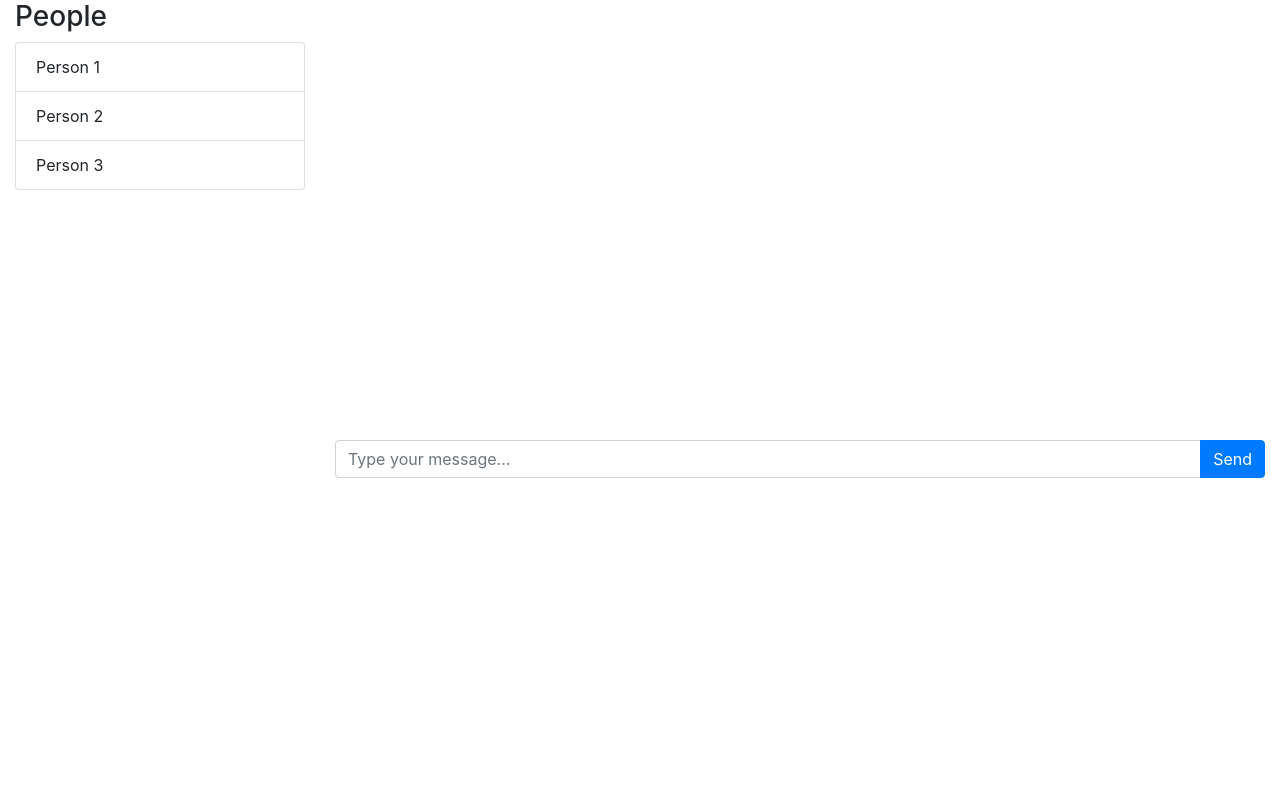
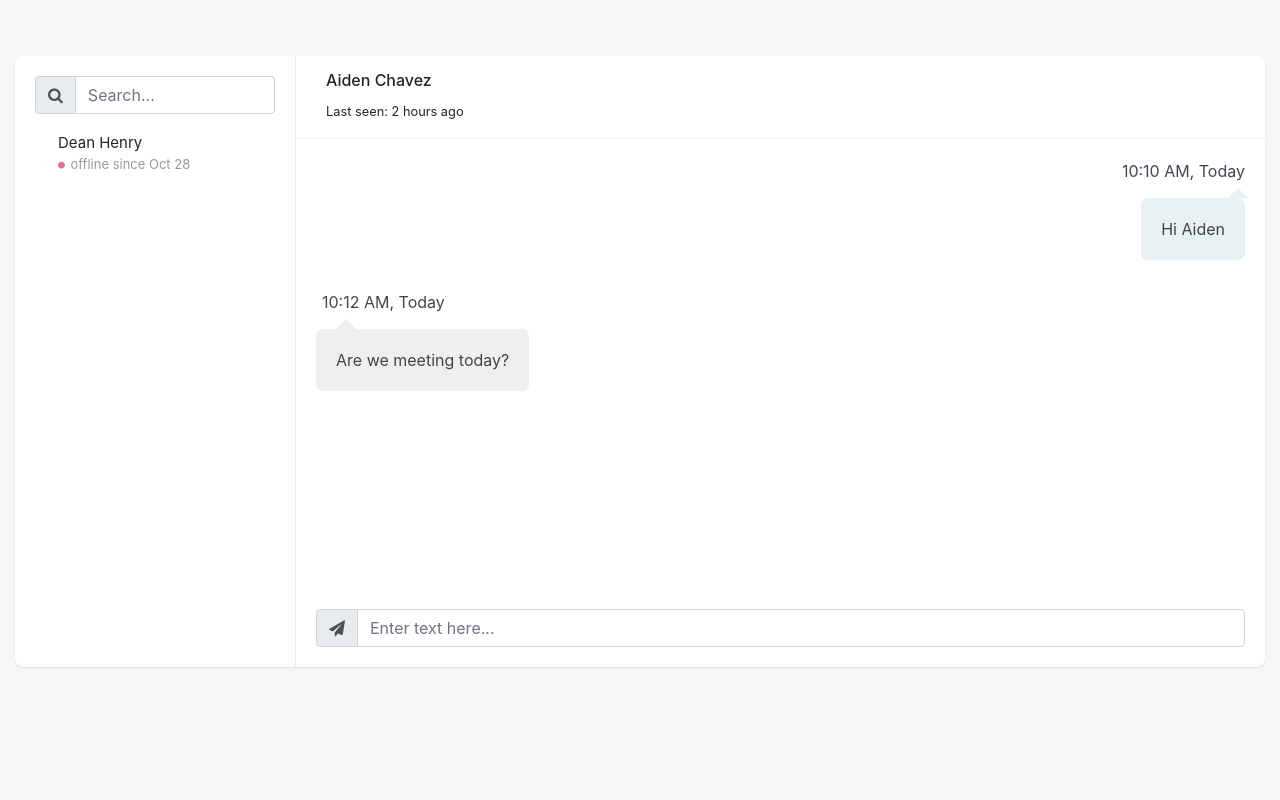
Before and after one commit to MrSky099/AeroChat, a Django app: page /chat/ in a window 1280 px wide. Run offline with Django 5.2, Linux system fonts and the light colour scheme; some libraries are stand-ins or nearby versions.

Commit message:
small change

```diff
--- /dev/null
+++ b/AeroApp/static/chat.css
@@ -0,0 +1,261 @@
+
+body{
+  background-color: #f4f7f6;
+  margin-top:0px;
+}
+.full-height {
+  height: calc(100vh - 56px); /* Adjust the value if your navbar height is different */
+  margin-top: 56px; /* Adjust the value to add space below the navbar */
+}
+.card {
+  background: #fff;
+  transition: .5s;
+  border: 0;
+  margin-bottom: 30px;
+  border-radius: .55rem;
+  position: relative;
+  width: 100%;
+  box-shadow: 0 1px 2px 0 rgb(0 0 0 / 10%);
+}
+.chat-app .people-list {
+  width: 280px;
+  position: absolute;
+  left: 0;
+  top: 0;
+  padding: 20px;
+  z-index: 7
+}
+
+.chat-app .chat {
+  margin-left: 280px;
+  border-left: 1px solid #eaeaea
+}
+
+.people-list {
+  -moz-transition: .5s;
+  -o-transition: .5s;
+  -webkit-transition: .5s;
+  transition: .5s
+}
+
+.people-list .chat-list li {
+  padding: 10px 15px;
+  list-style: none;
+  border-radius: 3px
+}
+
+.people-list .chat-list li:hover {
+  background: #efefef;
+  cursor: pointer
+}
+
+.people-list .chat-list li.active {
+  background: #efefef
+}
+
+.people-list .chat-list li .name {
+  font-size: 15px
+}
+
+.people-list .chat-list img {
+  width: 45px;
+  border-radius: 50%
+}
+
+.people-list img {
+  float: left;
+  border-radius: 50%
+}
+
+.people-list .about {
+  float: left;
+  padding-left: 8px
+}
+
+.people-list .status {
+  color: #999;
+  font-size: 13px
+}
+
+.chat .chat-header {
+  padding: 15px 20px;
+  border-bottom: 2px solid #f4f7f6
+}
+
+.chat .chat-header img {
+  float: left;
+  border-radius: 40px;
+  width: 40px
+}
+
+.chat .chat-header .chat-about {
+  float: left;
+  padding-left: 10px
+}
+
+.chat .chat-history {
+  padding: 20px;
+  border-bottom: 2px solid #fff
+}
+
+.chat .chat-history ul {
+  padding: 0
+}
+
+.chat .chat-history ul li {
+  list-style: none;
+  margin-bottom: 30px
+}
+
+.chat .chat-history ul li:last-child {
+  margin-bottom: 0px
+}
+
+.chat .chat-history .message-data {
+  margin-bottom: 15px
+}
+
+.chat .chat-history .message-data img {
+  border-radius: 40px;
+  width: 40px
+}
+
+.chat .chat-history .message-data-time {
+  color: #434651;
+  padding-left: 6px
+}
+
+.chat .chat-history .message {
+  color: #444;
+  padding: 18px 20px;
+  line-height: 26px;
+  font-size: 16px;
+  border-radius: 7px;
+  display: inline-block;
+  position: relative
+}
+
+.chat .chat-history .message:after {
+  bottom: 100%;
+  left: 7%;
+  border: solid transparent;
+  content: " ";
+  height: 0;
+  width: 0;
+  position: absolute;
+  pointer-events: none;
+  border-bottom-color: #fff;
+  border-width: 10px;
+  margin-left: -10px
+}
+
+.chat .chat-history .my-message {
+  background: #efefef
+}
+
+.chat .chat-history .my-message:after {
+  bottom: 100%;
+  left: 30px;
+  border: solid transparent;
+  content: " ";
+  height: 0;
+  width: 0;
+  position: absolute;
+  pointer-events: none;
+  border-bottom-color: #efefef;
+  border-width: 10px;
+  margin-left: -10px
+}
+
+.chat .chat-history .other-message {
+  background: #e8f1f3;
+  text-align: right
+}
+
+.chat .chat-history .other-message:after {
+  border-bottom-color: #e8f1f3;
+  left: 93%
+}
+
+.chat .chat-message {
+  padding: 20px
+}
+
+.online,
+.offline,
+.me {
+  margin-right: 2px;
+  font-size: 8px;
+  vertical-align: middle
+}
+
+.online {
+  color: #86c541
+}
+
+.offline {
+  color: #e47297
+}
+
+.me {
+  color: #1d8ecd
+}
+
+.float-right {
+  float: right
+}
+
+.clearfix:after {
+  visibility: hidden;
+  display: block;
+  font-size: 0;
+  content: " ";
+  clear: both;
+  height: 0
+}
+
+@media only screen and (max-width: 767px) {
+  .chat-app .people-list {
+      height: 465px;
+      width: 100%;
+      overflow-x: auto;
+      background: #fff;
+      left: -400px;
+      display: none
+  }
+  .chat-app .people-list.open {
+      left: 0
+  }
+  .chat-app .chat {
+      margin: 0
+  }
+  .chat-app .chat .chat-header {
+      border-radius: 0.55rem 0.55rem 0 0
+  }
+  .chat-app .chat-history {
+      height: 300px;
+      overflow-x: auto
+  }
+}
+
+@media only screen and (min-width: 768px) and (max-width: 992px) {
+  .chat-app .chat-list {
+      height: 650px;
+      overflow-x: auto
+  }
+  .chat-app .chat-history {
+      height: 600px;
+      overflow-x: auto
+  }
+}
+
+@media only screen and (min-device-width: 768px) and (max-device-width: 1024px) and (orientation: landscape) and (-webkit-min-device-pixel-ratio: 1) {
+  .chat-app .chat-list {
+      height: 480px;
+      overflow-x: auto
+  }
+  .chat-app .chat-history {
+      height: calc(100vh - 350px);
+      overflow-x: auto
+  }
+}
--- a/AeroApp/templates/chat.html
+++ b/AeroApp/templates/chat.html
@@ -1,76 +1,78 @@
 <!DOCTYPE html>
 <html lang="en">
+{% load static %}
 <head>
   <meta charset="UTF-8">
   <meta name="viewport" content="width=device-width, initial-scale=1.0">
   <title>Simple Chat Page</title>
   <!-- Bootstrap CSS -->
-  <link href="https://maxcdn.bootstrapcdn.com/bootstrap/4.5.2/css/bootstrap.min.css" rel="stylesheet">
+  <link href="//maxcdn.bootstrapcdn.com/bootstrap/4.1.1/css/bootstrap.min.css" rel="stylesheet" id="bootstrap-css">
   <!-- Font Awesome for icons -->
-  <link rel="stylesheet" href="https://cdnjs.cloudflare.com/ajax/libs/font-awesome/5.15.3/css/all.min.css">
-  <style>
-    /* Add some custom styling if needed */
-    .chat-container {
-      height: 500px; /* Adjust height as needed */
-    }
-    .message-container {
-      overflow-y: auto; /* Enable vertical scroll */
-      height: calc(100% - 60px); /* Adjust height minus input height */
-    }
-  </style>
+  <link rel="stylesheet" href="https://cdnjs.cloudflare.com/ajax/libs/font-awesome/4.7.0/css/font-awesome.css">
+  <link href="https://maxcdn.bootstrapcdn.com/font-awesome/4.7.0/css/font-awesome.min.css" rel="stylesheet" />
+  <!-- Link to your custom CSS -->
+  <link rel="stylesheet" href="{% static 'chat.css' %}">
 </head>
 <body>
-
-<div class="container-fluid">
-  <div class="row">
-    <!-- Sidebar with people's names -->
-    <div class="col-md-3">
-      <h3>People</h3>
-      <ul class="list-group">
-        <!-- Replace these with actual names -->
-        <li class="list-group-item">Person 1</li>
-        <li class="list-group-item">Person 2</li>
-        <li class="list-group-item">Person 3</li>
+    <div class="container-fluid full-height">
+    <div class="row clearfix">
+        <div class="col-lg-12">
+            <div class="card chat-app">
+                <div id="plist" class="people-list">
+                    <div class="input-group">
+                        <div class="input-group-prepend">
+                            <span class="input-group-text"><i class="fa fa-search"></i></span>
+                        </div>
+                        <input type="text" class="form-control" placeholder="Search...">
+                    </div>
+                    <ul class="list-unstyled chat-list mt-2 mb-0">
+                        <li class="clearfix">
+                            <div class="about">
+                                <div class="name">Dean Henry</div>
+                                <div class="status"> <i class="fa fa-circle offline"></i> offline since Oct 28 </div>
+                            </div>
+                        </li>
                     </ul>
                 </div>
-    <!-- Main chat area -->
-    <div class="col-md-9">
-      <div class="chat-container">
-        <div class="message-container">
-          <!-- Messages will be displayed here -->
+                <div class="chat">
+                    <div class="chat-header clearfix">
+                        <div class="row">
+                            <div class="col-lg-6">
+                                <div class="chat-about">
+                                    <h6 class="m-b-0">Aiden Chavez</h6>
+                                    <small>Last seen: 2 hours ago</small>
                                 </div>
-        <!-- Input for sending messages -->
-        <div class="input-group mb-3">
-          <input type="text" class="form-control" placeholder="Type your message...">
-          <div class="input-group-append">
-            <button class="btn btn-primary" type="button">Send</button>
+                            </div>
+                        </div>
+                    </div>
+                    <div class="chat-history">
+                        <ul class="m-b-0">
+                            <li class="clearfix">
+                                <div class="message-data text-right">
+                                    <span class="message-data-time">10:10 AM, Today</span>
+                                </div>
+                                <div class="message other-message float-right"> Hi Aiden</div>
+                            </li>
+                            <li class="clearfix">
+                                <div class="message-data">
+                                    <span class="message-data-time">10:12 AM, Today</span>
+                                </div>
+                                <div class="message my-message">Are we meeting today?</div>
+                            </li>
+                        </ul>
+                    </div>
+                    <div class="chat-message clearfix">
+                        <div class="input-group mb-0">
+                            <div class="input-group-prepend">
+                                <span class="input-group-text"><i class="fa fa-send"></i></span>
+                            </div>
+                            <input type="text" class="form-control" placeholder="Enter text here...">
                         </div>
                     </div>
                 </div>
             </div>
         </div>
     </div>
-
-<!-- Bootstrap JS -->
-<script src="https://ajax.googleapis.com/ajax/libs/jquery/3.5.1/jquery.min.js"></script>
-<script src="https://cdnjs.cloudflare.com/ajax/libs/popper.js/1.16.0/umd/popper.min.js"></script>
-<script src="https://maxcdn.bootstrapcdn.com/bootstrap/4.5.2/js/bootstrap.min.js"></script>
-<!-- Your custom JavaScript code for handling chat functionality -->
-<script>
-  // Add your JavaScript code here
-  $(document).ready(function(){
-    // Functionality for sending messages
-    $('.btn-primary').click(function(){
-      var message = $('.form-control').val();
-      if(message.trim() !== ''){
-        $('.message-container').append('<div class="message sent">' + message + '</div>');
-        $('.form-control').val('');
-        // Scroll to bottom of the chat container
-        $('.message-container').scrollTop($('.message-container')[0].scrollHeight);
-      }
-    });
-  });
-</script>
-
+    </div>
 </body>
 </html>
```
Also changed, not shown: AeroApp/static/home.css (deleted, +0 -26 lines). Lines whose indentation alone changed are shown as unchanged.
